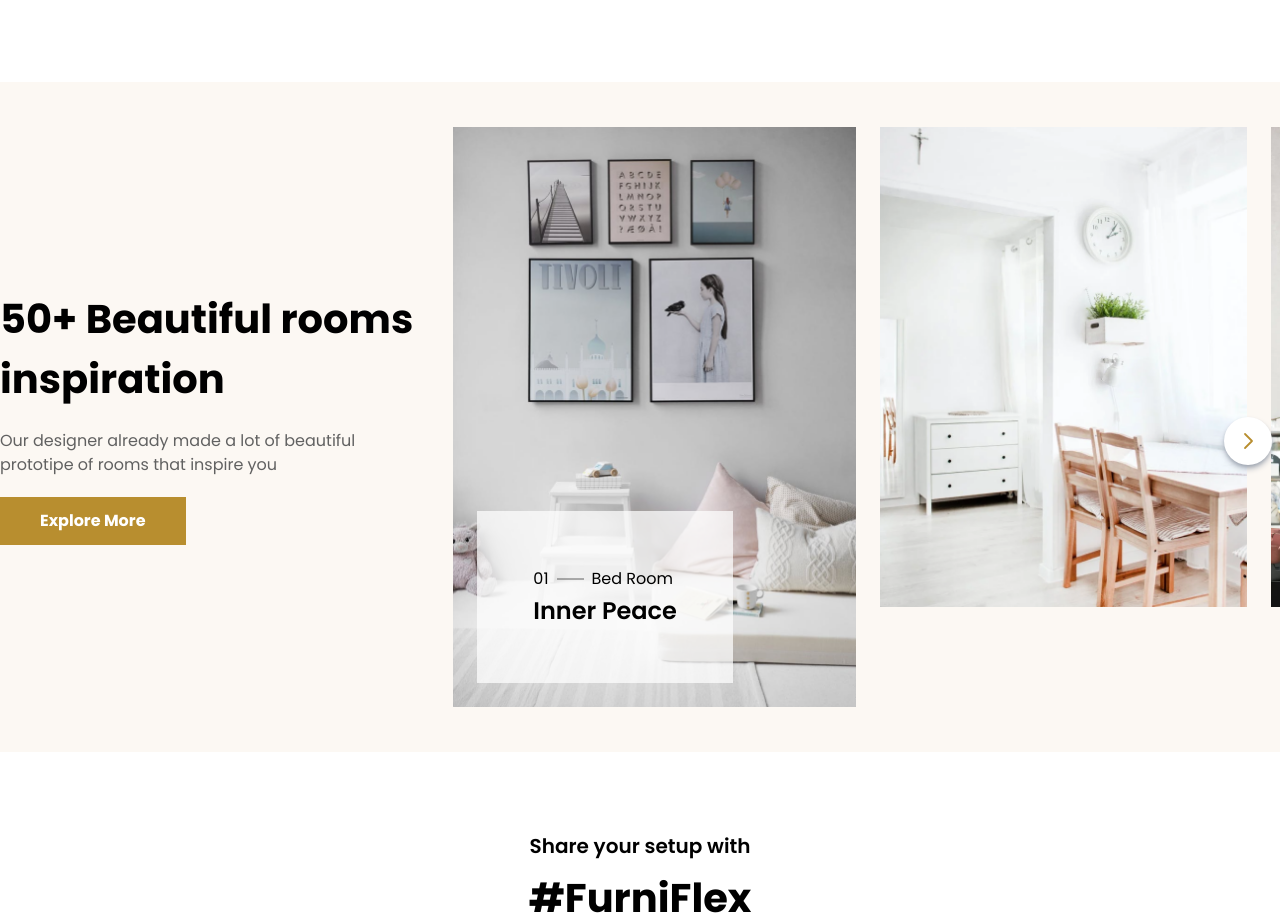
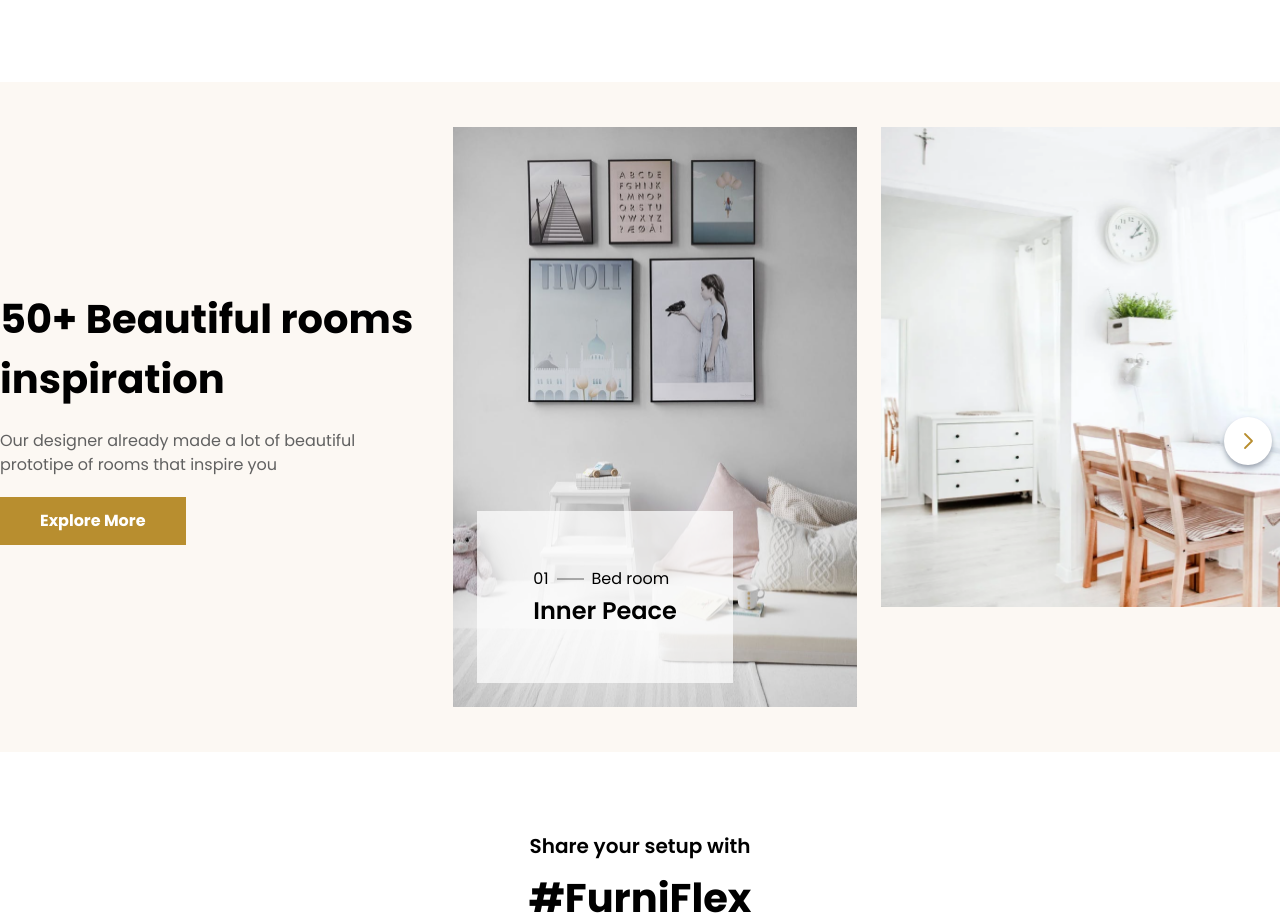
Before and after one commit to mhlehri/FurniFlex, a React (Vite) app: page / in a window 1280 px wide. Shown: the part 2720-3644 px from the top of the page. Built offline with nearby package versions, Linux system fonts and the light colour scheme.

Commit message:
home page slider updated

```diff
--- a/src/Pages/Home/Sections/Share.jsx
+++ b/src/Pages/Home/Sections/Share.jsx
@@ -15,7 +15,7 @@ const Share = () => {
         <h4 className="lg:text-xl font-semibold">Share your setup with</h4>
         <h2 className="lg:text-[40px] font-bold">#FurniFlex</h2>
       </div>
-      <div className="flex   gap-10 overflow-hidden items-center shareGallery">
+      <div className="flex gap-10 overflow-hidden items-center shareGallery">
         <img src={gallery1} className="max-w-sm h-auto" alt="" />
         <img src={gallery2} className="max-w-sm h-auto" alt="" />
         <img src={gallery3} className="max-w-sm h-auto" alt="" />
--- a/src/Pages/Home/Sections/Slider.jsx
+++ b/src/Pages/Home/Sections/Slider.jsx
@@ -4,6 +4,13 @@ import slide3 from "/src/assets/slide3.png";
 import { useState } from "react";
 const Slider = () => {
   const [currentSlider, setCurrentSlider] = useState(0);
+
+  const sliders = [
+    { img: slide1, tags: "Bed room" },
+    { img: slide2, tags: "Living room" },
+    { img: slide3, tags: "Drawing room" },
+  ];
+
   const nextSlider = () => {
     if (currentSlider === 2) {
       return setCurrentSlider(0);
@@ -11,7 +18,8 @@ const Slider = () => {
     return setCurrentSlider(currentSlider + 1);
   };
   return (
-    <div className={` w-2/3 relative overflow-hidden`}>
+    <div className={`w-2/3 relative overflow-hidden`}>
+      {/* arrow */}
       <div>
         <button
           onClick={nextSlider}
@@ -33,23 +41,28 @@ const Slider = () => {
           </svg>
         </button>
       </div>
+
+      {/* slider container */}
       <div
-        className="transition ease-out duration-300 flex  gap-6 "
-        style={{ transform: `translateX(-${currentSlider * 41}%)` }}
+        className="transition ease-linear duration-300  flex  gap-6 "
+        style={{ transform: `translateX(-${currentSlider * 428}px)` }}
       >
+        {/* slider */}
+        {sliders.map((slide, inx) => (
           <div
+            key={inx}
             className={`${
-            currentSlider === 0 ? "h-[580px] " : "h-[480px]"
-          } min-w-max relative`}
+              currentSlider === inx ? "h-[580px]" : "h-[480px]"
+            } min-w-[404px] relative`}
           >
-          <img src={slide1} className="w-full h-full" alt="" />
+            <img src={slide.img} className="w-full h-full" alt="" />
             <div
               className={`absolute bottom-6 left-6 bg-[#FFFFFFB8] p-14 ${
-              currentSlider === 0 ? "block" : "hidden"
+                currentSlider === inx ? "block" : "hidden"
               } `}
             >
               <h4 className="flex items-center gap-2">
-              01{" "}
+                {"0" + (inx + 1)}
                 <svg
                   xmlns="http://www.w3.org/2000/svg"
                   width="27"
@@ -59,65 +72,12 @@ const Slider = () => {
                 >
                   <path d="M0 1H27" stroke="#616161" />
                 </svg>{" "}
-              Bed Room
+                {slide.tags}
               </h4>
               <h2 className="text-2xl font-semibold mt-1">Inner Peace</h2>
             </div>
           </div>
-        <div
-          className={`${
-            currentSlider === 1 ? "h-[580px]" : "h-[480px]"
-          } min-w-max relative`}
-        >
-          <img src={slide2} className="w-full h-full" alt="" />
-          <div
-            className={`absolute bottom-6 left-6 bg-[#FFFFFFB8] p-14 ${
-              currentSlider === 1 ? "block" : "hidden"
-            } `}
-          >
-            <h4 className="flex items-center gap-2">
-              02{" "}
-              <svg
-                xmlns="http://www.w3.org/2000/svg"
-                width="27"
-                height="2"
-                viewBox="0 0 27 2"
-                fill="none"
-              >
-                <path d="M0 1H27" stroke="#616161" />
-              </svg>{" "}
-              Bed Room
-            </h4>
-            <h2 className="text-2xl font-semibold mt-1">Inner Peace</h2>
-          </div>
-        </div>
-        <div
-          className={`${
-            currentSlider === 2 ? "h-[580px]" : "h-[480px]"
-          } min-w-max relative`}
-        >
-          <img src={slide3} className="w-full h-full" alt="" />
-          <div
-            className={`absolute bottom-6 left-6 bg-[#FFFFFFB8] p-14 ${
-              currentSlider === 2 ? "block" : "hidden"
-            } `}
-          >
-            <h4 className="flex items-center gap-2">
-              03{" "}
-              <svg
-                xmlns="http://www.w3.org/2000/svg"
-                width="27"
-                height="2"
-                viewBox="0 0 27 2"
-                fill="none"
-              >
-                <path d="M0 1H27" stroke="#616161" />
-              </svg>{" "}
-              Bed Room
-            </h4>
-            <h2 className="text-2xl font-semibold mt-1">Inner Peace</h2>
-          </div>
-        </div>
+        ))}
       </div>
     </div>
   );
```
Lines whose indentation alone changed are shown as unchanged.
